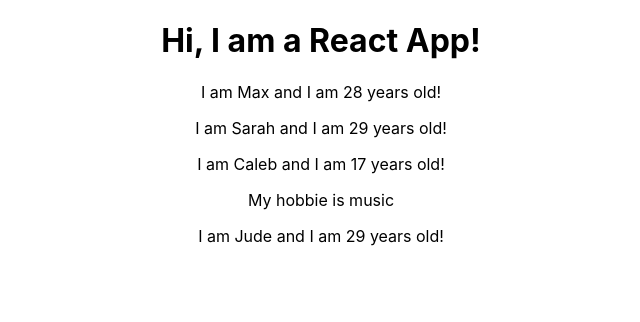
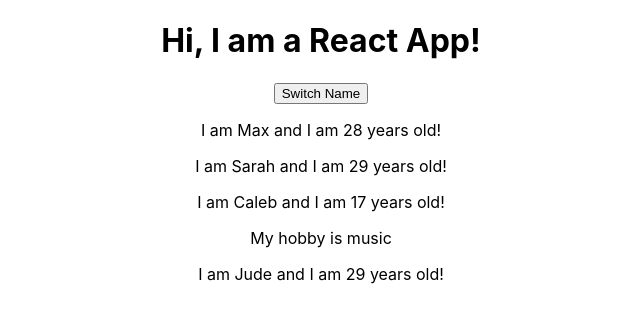
Before and after one commit to afnikitina/react-complete, a React (Create React App) app: page / in a window 1280 px wide. Shown: the top 322 px of the page, without its empty margins (319-959 px from the left). Built offline with nearby package versions, Linux system fonts and the light colour scheme.

Commit message:
Modified App.js

```diff
--- a/src/App.js
+++ b/src/App.js
@@ -3,14 +3,38 @@ import './App.css';
 import Person from './Person/Person';
 
 class App extends Component {
+  state = {
+    persons: [
+      { name: 'Max', age: 28 },
+      { name: 'Sarah', age: 29 },
+      { name: 'Caleb', age: 17 },
+      { name: 'Jude', age: 29 }
+    ],
+    otherState: 'some other value'
+  }
+
+  switchNameHander = () => {
+    // console.log('Was clicked!');
+    // this.state.person[0].name = 'Maximiliam';
+    this.setState({
+      persons: [
+        { name: 'Maximiliam', age: 28 },
+        { name: 'Sarah', age: 29 },
+        { name: 'Caleb', age: 17 },
+        { name: 'Jude', age: 30 }
+      ]
+    })
+  }
+
   render() {
     return (
       <div className="App">
         <h1>Hi, I am a React App!</h1>
-        <Person name="Max" age="28"/>
-        <Person name="Sarah" age="29"/>
-        <Person name="Caleb" age="17">My hobbie is music</Person>
-        <Person name="Jude" age="29"/>
+        <button onClick={this.switchNameHander}>Switch Name</button>
+        <Person name={this.state.persons[0].name} age={this.state.persons[0].age}/>
+        <Person name={this.state.persons[1].name} age={this.state.persons[1].age}/>
+        <Person name={this.state.persons[2].name} age={this.state.persons[2].age}>My hobby is music</Person>
+        <Person name={this.state.persons[3].name} age={this.state.persons[3].age}/>
       </div>
     );
     // return React.createElement('div', {className: 'App'}, React.createElement('h1', null, 'Hi there!'));
```
